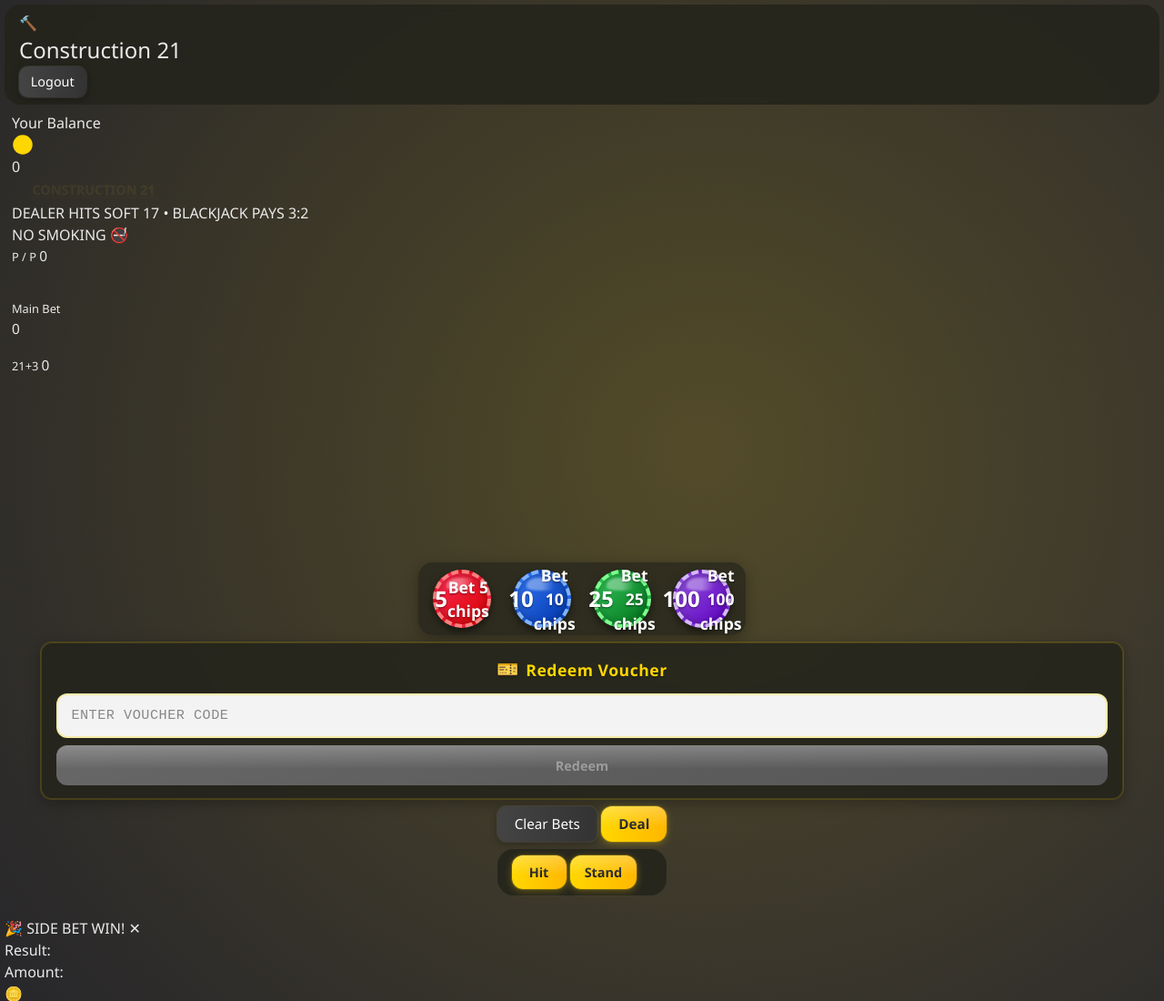
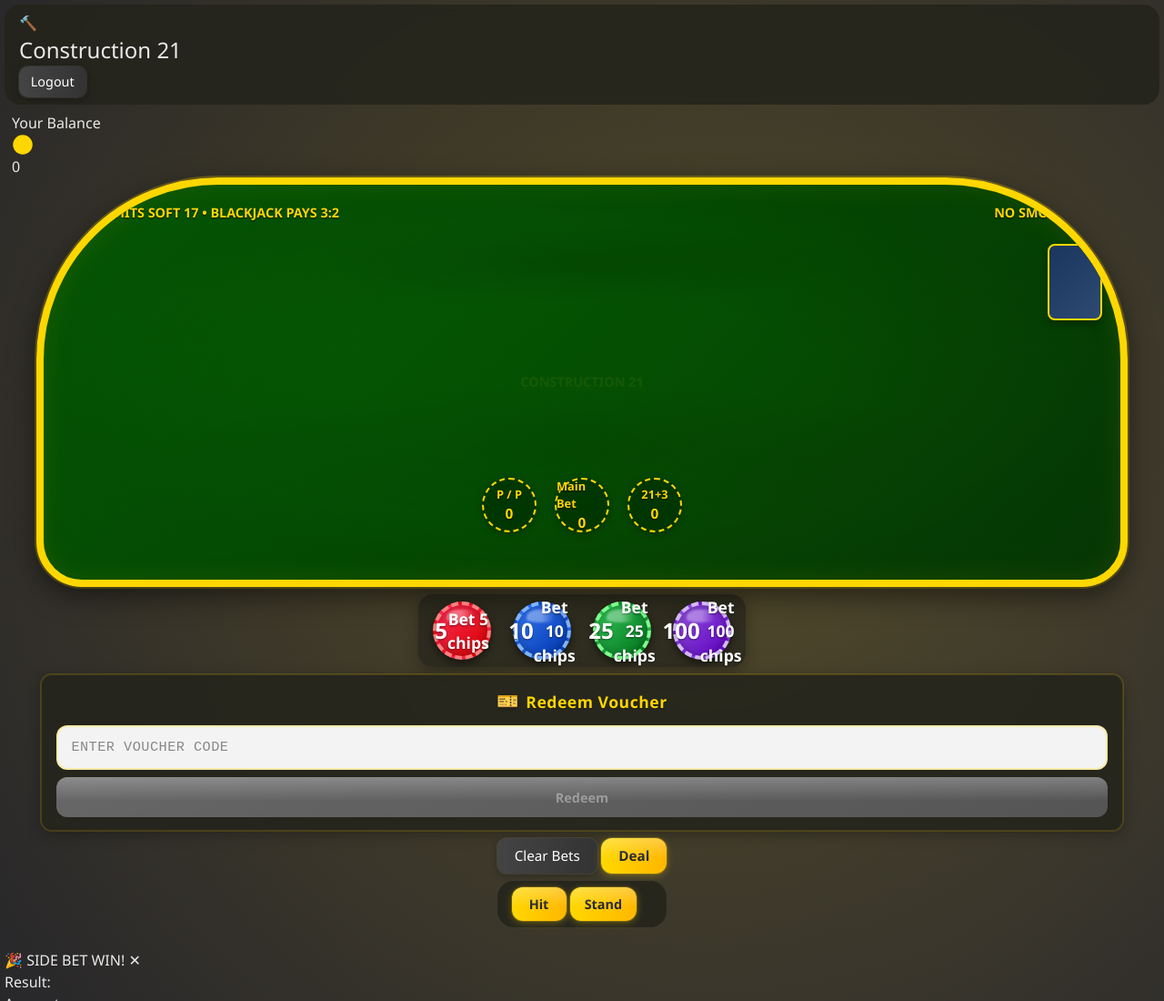
Before and after one commit to Copio01/cusumanohi, a website with bundled scripts: page construction21.html in a window 1280 px wide. Shown: the top 1100 px of the page at 91% size. Built offline with nearby package versions, Linux system fonts and the light colour scheme.

Commit message:
Update construction21.html

```diff
--- a/construction21.html
+++ b/construction21.html
@@ -399,25 +399,59 @@ main {
 
 /* Mobile blackjack table optimizations */
 #blackjack-table {
-  max-width: 98vw;
-  min-height: 240px;
-  margin-bottom: 0.5rem !important;
+  position: relative;
+  width: 100%;
+  max-width: 1200px;
+  min-height: 450px;
+  margin: 0 auto 0.5rem auto;
+  background: linear-gradient(135deg,
+    rgba(0, 100, 0, 0.9) 0%,
+    rgba(0, 80, 0, 0.95) 50%,
+    rgba(0, 60, 0, 0.9) 100%);
+  border-radius: 200px 200px 50px 50px;
+  border: 8px solid #ffd700;
+  box-shadow:
+    0 10px 30px rgba(0,0,0,0.5),
+    inset 0 0 30px rgba(255,215,0,0.1),
+    0 0 0 2px rgba(255,215,0,0.3);
+  overflow: hidden;
+  display: flex;
+  flex-direction: column;
+  justify-content: space-between;
+  padding: 20px;
 }
 
 #blackjack-table .table-logo {
   width: 180px;
   opacity: 0.08 !important;
 }
-/* Compact bet spots */
+/* Bet spots positioning */
 #table-bet-spots {
+  position: absolute;
+  bottom: 12%;
+  left: 50%;
+  transform: translateX(-50%);
+  display: flex;
   gap: 20px;
-  bottom: 12% !important;
+  z-index: 10;
 }
 
 .table-bet-spot {
+  position: relative;
   width: 60px;
   height: 60px;
+  border-radius: 50%;
+  background: rgba(0, 50, 0, 0.8);
+  border: 2px dashed #ffd700;
+  display: flex;
+  flex-direction: column;
+  align-items: center;
+  justify-content: center;
+  color: #ffd700;
   font-size: 0.8em;
+  font-weight: bold;
+  text-shadow: 0 1px 2px rgba(0,0,0,0.8);
+  box-shadow: 0 2px 8px rgba(0,0,0,0.3);
 }
 .table-bet-spot .font-bold {
   font-size: 1.2em !important;
@@ -551,9 +585,9 @@ main {
   header h1 {
     font-size: 1.3rem !important;
   }
-
-  #blackjack-table {
-    min-height: 200px !important;
+    #blackjack-table {
+    min-height: 300px !important;
+    max-width: 98vw !important;
   }
 
   #blackjack-table .table-logo {
@@ -633,9 +667,8 @@ main {
   main {
     margin-top: 0.25rem !important;
   }
-
-  #blackjack-table {
-    min-height: 160px !important;
+    #blackjack-table {
+    min-height: 240px !important;
     margin-bottom: 0.25rem !important;
   }
 
@@ -743,6 +776,116 @@ main {
   .smooth-animation {
     contain: layout style paint;
   }
+}
+
+/* Table areas for visual depth */
+.table-area-dealer {
+  position: absolute;
+  top: 10%;
+  left: 25%;
+  width: 50%;
+  height: 20%;
+  background: radial-gradient(ellipse, rgba(0,0,0,0.1) 0%, transparent 70%);
+  border-radius: 50%;
+  z-index: 1;
+}
+
+.table-area-player {
+  position: absolute;
+  bottom: 15%;
+  left: 10%;
+  width: 80%;
+  height: 35%;
+  background: radial-gradient(ellipse, rgba(0,0,0,0.08) 0%, transparent 70%);
+  border-radius: 50%;
+  z-index: 1;
+}
+
+/* Dealer cards positioning */
+#dealer-cards {
+  position: absolute;
+  top: 15%;
+  left: 50%;
+  transform: translateX(-50%);
+  min-height: 80px;
+  min-width: 200px;
+  display: flex;
+  align-items: center;
+  justify-content: center;
+  flex-wrap: wrap;
+  gap: -20px;
+  z-index: 10;
+}
+
+/* Player hands positioning */
+#player-hands {
+  position: absolute;
+  bottom: 25%;
+  left: 50%;
+  transform: translateX(-50%);
+  min-height: 80px;
+  min-width: 300px;
+  display: flex;
+  align-items: center;
+  justify-content: center;
+  flex-wrap: wrap;
+  gap: 20px;
+  z-index: 10;
+}
+
+/* Virtual deck positioning */
+#virtual-deck {
+  position: absolute;
+  top: 15%;
+  right: 20px;
+  width: 60px;
+  height: 84px;
+  background: linear-gradient(135deg, #1a365d, #2d4a73);
+  border: 2px solid #ffd700;
+  border-radius: 8px;
+  z-index: 5;
+  box-shadow: 0 4px 8px rgba(0,0,0,0.3);
+}
+
+/* Table vignette for depth */
+#table-vignette {
+  position: absolute;
+  top: 0;
+  left: 0;
+  right: 0;
+  bottom: 0;
+  background: radial-gradient(ellipse at center, transparent 30%, rgba(0,0,0,0.1) 70%);
+  pointer-events: none;
+  z-index: 2;
+}
+
+/* Table logo positioning */
+.table-logo {
+  position: absolute;
+  top: 50%;
+  left: 50%;
+  transform: translate(-50%, -50%);
+  z-index: 3;
+}
+
+/* Table text rules positioning */
+.table-text {
+  position: absolute;
+  color: #ffd700;
+  font-weight: bold;
+  font-size: 0.9rem;
+  text-shadow: 0 1px 2px rgba(0,0,0,0.8);
+  z-index: 4;
+}
+
+.table-text.rules {
+  top: 20px;
+  left: 20px;
+}
+
+.table-text.nosmoke {
+  top: 20px;
+  right: 20px;
 }
     </style>
 </head>
```
